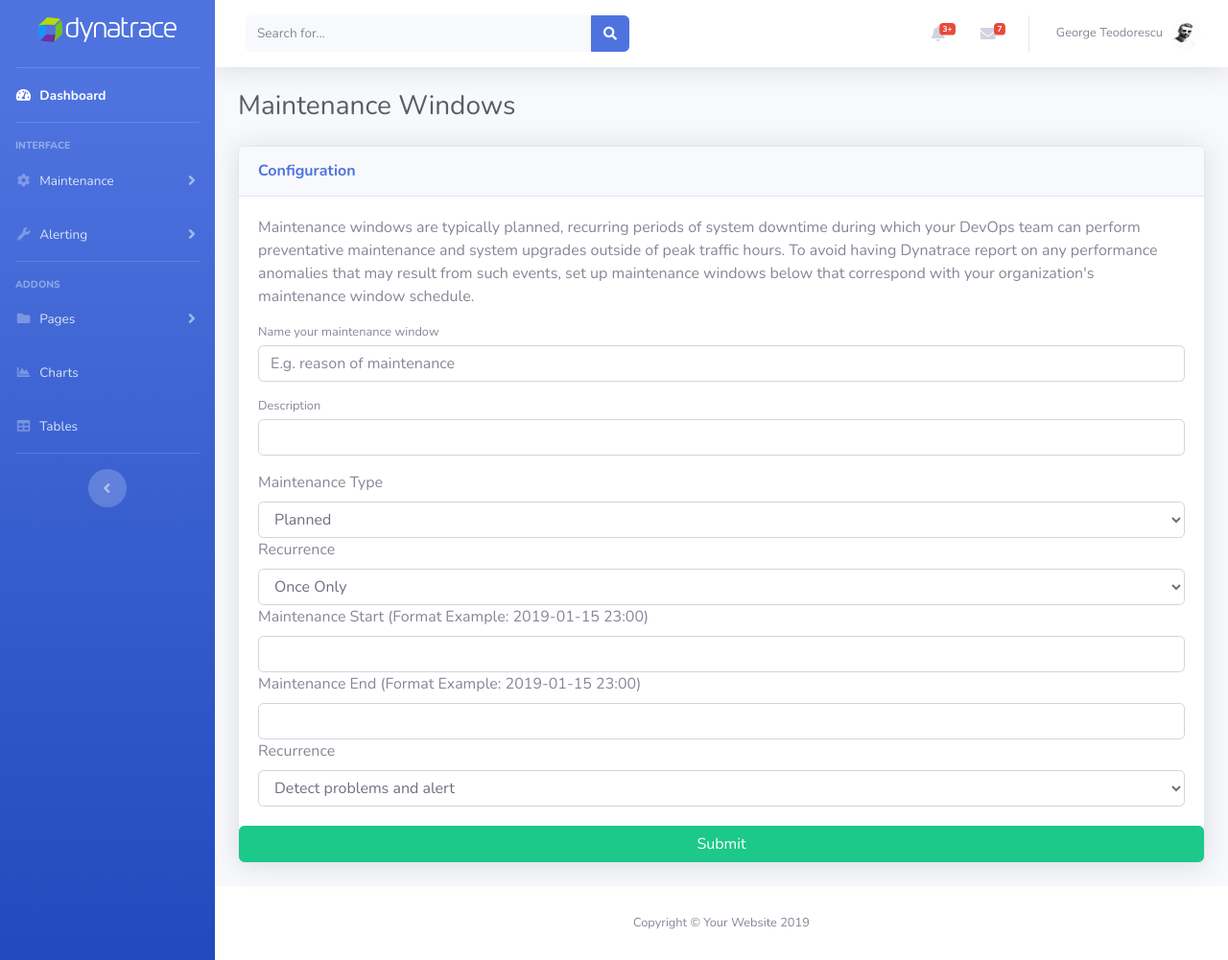
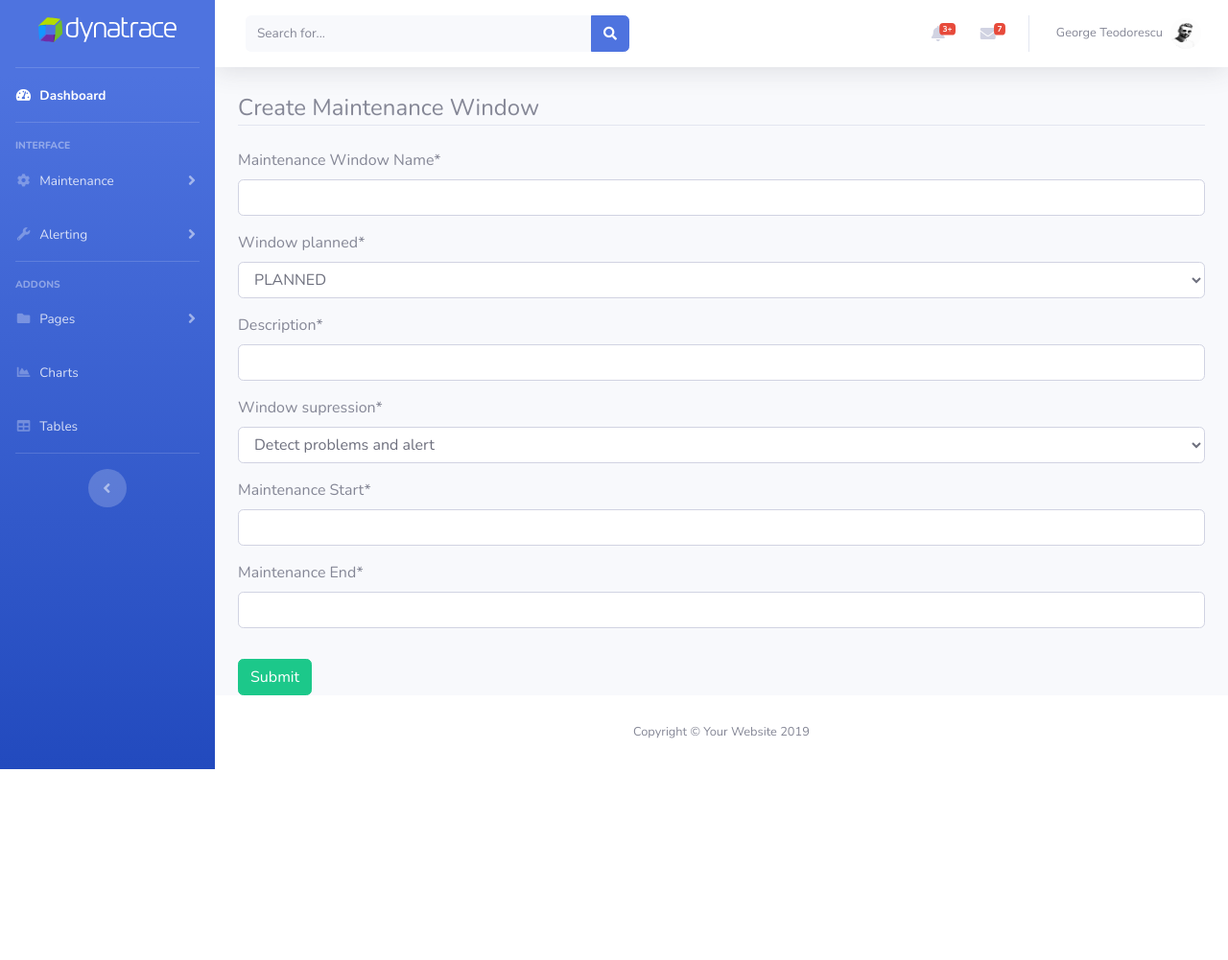
Before and after one commit to dt-self-service/self-service-app, a Django app: page /maintenance/create/ in a window 1280 px wide. Shown: the whole page at 96% size. After the commit the page ends 802 px from the top, so only its background shows below. Run offline with Django 3.2, Linux system fonts and the light colour scheme; some libraries are stand-ins or nearby versions.

Commit message:
redrew the form for django processing

```diff
--- a/dynatrace_admin/settings.py
+++ b/dynatrace_admin/settings.py
@@ -39,6 +39,7 @@ INSTALLED_APPS = [
     'django.contrib.sessions',
     'django.contrib.messages',
     'django.contrib.staticfiles',
+    'crispy_forms'
 ]
 
 MIDDLEWARE = [
@@ -124,3 +125,4 @@ STATICFILES_DIRS = [
     os.path.join(os.getcwd(), 'static')
 ]
 STATIC_URL = '/static/'
+CRISPY_TEMPLATE_PACK = 'bootstrap4'
--- /dev/null
+++ b/maintenance/forms.py
@@ -0,0 +1,22 @@
+from django import forms
+
+SUPPRESSION_TYPES = [
+        ("DETECT_PROBLEMS_AND_ALERT", "Detect problems and alert"),
+        ("DETECT_PROBLEMS_DONT_ALERT", "Detect problems but don't alert"),
+        ("DONT_DETECT_PROBLEMS", "Disable problem detection during maintenance")
+]
+PLANNED_TYPES = [
+        ("PLANNED", "PLANNED"),
+        ("UNPLANNED", "UNPLANNED")
+]
+RECURRENCE_TYPES = ["Daily", "Day of week", "Day of Month", "Once only"]
+
+class create_maintenance_window(forms.Form):
+
+    window_name = forms.CharField(label="Maintenance Window Name", max_length=100)
+    window_planned = forms.ChoiceField(choices=PLANNED_TYPES)
+    window_description = forms.CharField(label='Description', max_length=200)
+    #window_recurrence = forms.ChoiceField(choices=RECURRENCE_TYPES)
+    window_supression = forms.ChoiceField(choices=SUPPRESSION_TYPES)
+    window_maintenance_start = forms.CharField(label="Maintenance Start", max_length=16)
+    window_maintenance_end = forms.CharField(label="Maintenance End", max_length=16)
--- a/maintenance/templates/maintenance/create.html
+++ b/maintenance/templates/maintenance/create.html
@@ -1,69 +1,15 @@
 {% extends "dashboard/base.html" %}
 {% block title %}Create Maintenance Window{% endblock title %}
 {% block content %}
-  {% load static %}
-        <!-- Begin Page Content -->
-        <div class="container-fluid">
-
-          <!-- Page Heading -->
-          <h1 class="h3 mb-4 text-gray-800">Maintenance Windows</h1>
-              <!-- Basic Card Example -->
-              <div class="card shadow mb-4">
-                <div class="card-header py-3">
-                  <h6 class="m-0 font-weight-bold text-primary">Configuration</h6>
-                </div>
-                <div class="card-body">
-                  <p>Maintenance windows are typically planned, recurring periods of system downtime during which your DevOps team can perform preventative maintenance and system upgrades outside of peak traffic hours. To avoid having Dynatrace report on any performance anomalies that may result from such events, set up maintenance windows below that correspond with your organization's maintenance window schedule.</p>
-                <!-- Name your maintenance window text field--->
-                <div class="form-group">
-                  <div class="small mb-1">Name your maintenance window</div>
-                  <input type="text" class="form-control form-control-user" id="maintTitle" placeholder="E.g. reason of maintenance">
-                </div>
-                <!-- Name your maintenance window text field-->
-                <!-- Description text field--->
-                <div class="form-group">
-                  <div class="small mb-1">Description</div>
-                  <input type="text" class="form-control form-control-user" id="desc" placeholder="">
-                </div>
-                <!-- Description text field-->
-                  <!-- Dropdown Maintenance Type -->
-                  <label for='maintenance_type'>Maintenance Type</label>
-                  <select class="form-control" id="maintenance_type">
-                    <option>Planned</option>
-                    <option>Unplanned</option>
-                  </select>
-                <!-- Dropdown -->
-                  <!-- Dropdown Recurrence -->
-                  <label for='recurrence'>Recurrence</label>
-                  <select class="form-control" id="recurrence">
-                    <option>Once Only</option>
-                    <option>Daily</option>
-                    <option>Weekly</option>
-                    <option>Monthly</option>
-                  </select>
-                <!-- Dropdown -->
-                  <!-- Range Start -->
-                  <label for="range_start">Maintenance Start (Format Example: 2019-01-15 23:00)</label>
-                  <input type="text" class="form-control" id="range_start">
-                <!-- Dropdown -->
-                  <!-- Range End -->
-                  <label for="range_end">Maintenance End (Format Example: 2019-01-15 23:00)</label>
-                  <input type="text" class="form-control" id="range_end">
-                <!-- Dropdown -->
-                  <!-- Dropdown Recurrence -->
-                  <label for='surpression'>Recurrence</label>
-                  <select class="form-control" id="surpression">
-                    <option>Detect problems and alert</option>
-                    <option>Detect problems but don't alert</option>
-                    <option>Disable problem detection during maintenance</option>
-                  </select>
-                <!-- Dropdown -->
-                </div>
-                <button class = "btn btn-success" id="submitWindow">Submit</button>
-              </div>
-        </div>
-        <!-- /.container-fluid -->
-
-      </div>
-      <!-- End of Main Content -->
+{% load crispy_forms_tags %}
+  <div class="container-fluid">
+    <form method="POST">
+      {% csrf_token %}
+      <fieldset class="form-group">
+        <legend class="border-bottom mb-4">Create Maintenance Window</legend>
+        {{ form | crispy }}
+      </fieldset>
+      <button type="submit" class="btn btn-success">Submit</button>
+    </form>
+  </div>
 {% endblock content %}
--- a/maintenance/views.py
+++ b/maintenance/views.py
@@ -1,5 +1,14 @@
+from django.http import HttpResponseRedirect
 from django.shortcuts import render
 
+from .forms import create_maintenance_window
 # Create your views here.
 def create(request):
-    return render(request, 'maintenance/create.html')
+    if request.method == "POST":
+
+        form = create_maintenance_window(request.POST)
+        if form.is_valid():
+            pass
+    else:
+        form = create_maintenance_window()
+    return render(request, 'maintenance/create.html', {'form': form})
```
Also changed, not shown: 2 other files.
